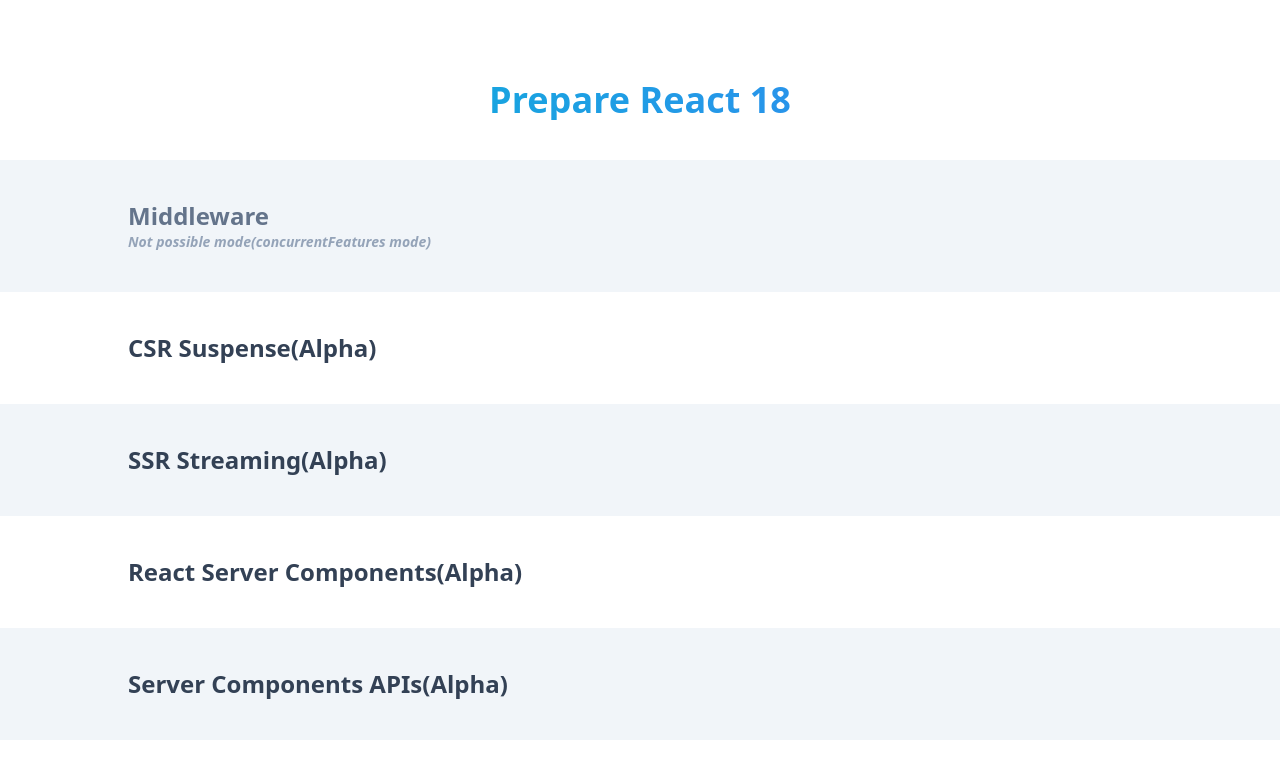
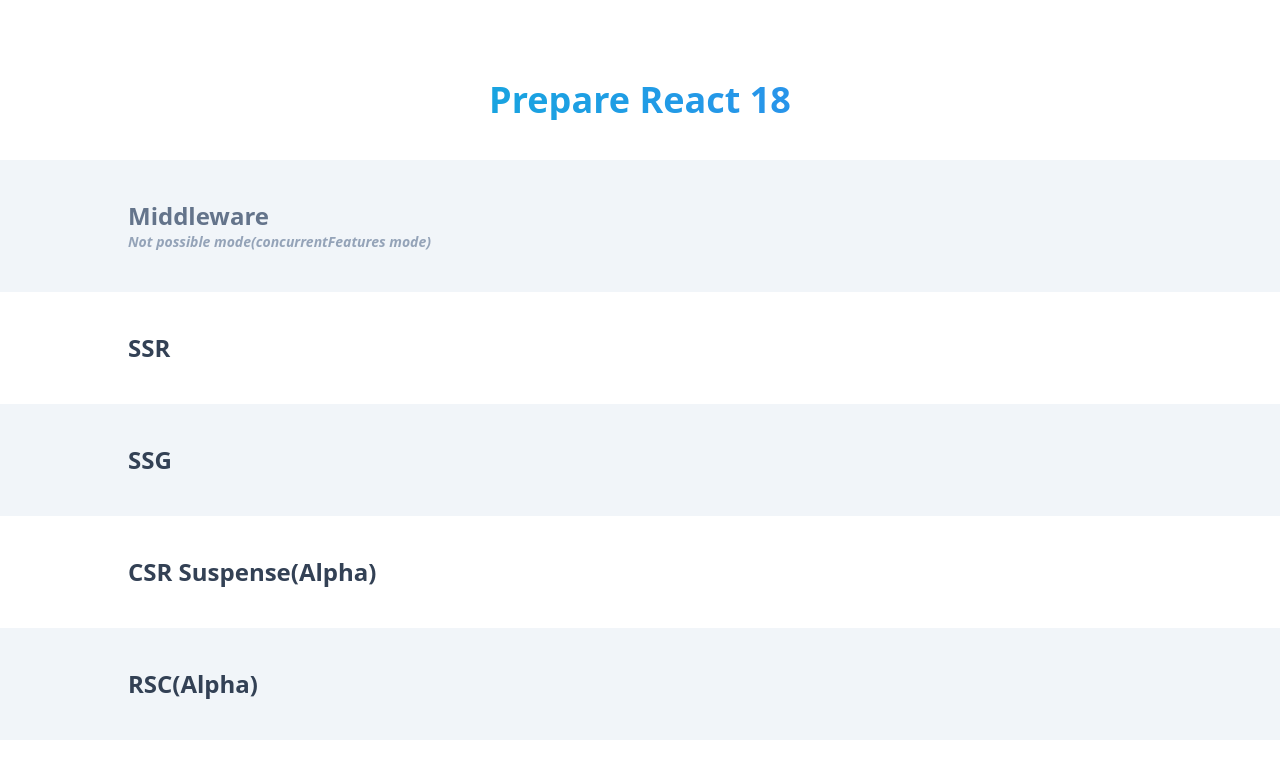
Before and after one commit to JHSeo-git/prepare-react18, a Next.js app: page / in a window 1280 px wide. Shown: the top 778 px of the page. Built offline with nearby package versions, Linux system fonts and the light colour scheme.

Commit message:
Fix home page

```diff
--- a/next.config.js
+++ b/next.config.js
@@ -4,7 +4,7 @@ const nextConfig = {
   swcMinify: true,
   experimental: {
     reactRoot: true,
-    // serverComponents: true,
+    serverComponents: true,
     runtime: 'edge',
   },
 };
--- a/src/pages/index.tsx
+++ b/src/pages/index.tsx
@@ -1,5 +1,7 @@
-import NextLink from 'next/link';
 import type { NextPage } from 'next';
+
+import LinkSection from '@/components/LinkSection.client';
+
 import config from '../../next.config';
 
 const Home: NextPage = () => {
@@ -12,63 +14,39 @@ const Home: NextPage = () => {
           </h1>
         </div>
       </section>
-      {/* <section className="p-10 bg-slate-100">
-        <div className="max-w-5xl mx-auto my-0">
-          <h2 className="text-2xl font-bold text-slate-700 hover:text-slate-800 active:text-slate-900">
-            <NextLink href="/user-agent" passHref>
-              <a>Middleware</a>
-            </NextLink>
-          </h2>
-        </div>
-      </section> */}
-      <section className="p-10 bg-slate-100">
-        <div className="max-w-5xl mx-auto my-0">
-          <h2 className="text-2xl font-bold text-slate-700 hover:text-slate-800 active:text-slate-900">
-            <NextLink href="/user-agent" passHref>
-              <a className={'pointer-events-none text-slate-500'}>Middleware</a>
-            </NextLink>
-            <p className="text-sm text-slate-400">
-              <em>Not possible mode(concurrentFeatures mode)</em>
-            </p>
-          </h2>
-        </div>
-      </section>
-      <section className="p-10">
-        <div className="max-w-5xl mx-auto my-0">
-          <h2 className="text-2xl font-bold text-slate-700 hover:text-slate-800 active:text-slate-900">
-            <a href="/csr" target="_blank" rel="noopener noreferrer">
-              CSR Suspense(Alpha)
-            </a>
-          </h2>
-        </div>
-      </section>
-      <section className="p-10 bg-slate-100">
-        <div className="max-w-5xl mx-auto my-0">
-          <h2 className="text-2xl font-bold text-slate-700 hover:text-slate-800 active:text-slate-900">
-            <a href="/ssr" target="_blank" rel="noopener noreferrer">
-              SSR Streaming(Alpha)
-            </a>
-          </h2>
-        </div>
-      </section>
-      <section className="p-10 ">
-        <div className="max-w-5xl mx-auto my-0">
-          <h2 className="text-2xl font-bold text-slate-700 hover:text-slate-800 active:text-slate-900">
-            <a href="/rsc" target="_blank" rel="noopener noreferrer">
-              React Server Components(Alpha)
-            </a>
-          </h2>
-        </div>
-      </section>
-      <section className="p-10 bg-slate-100">
-        <div className="max-w-5xl mx-auto my-0">
-          <h2 className="text-2xl font-bold text-slate-700 hover:text-slate-800 active:text-slate-900">
-            <a href="/sca" target="_blank" rel="noopener noreferrer">
-              Server Components APIs(Alpha)
-            </a>
-          </h2>
-        </div>
-      </section>
+      <LinkSection
+        odd
+        disabled
+        href="/user-agent"
+        title="Middleware"
+        description="Not possible mode(concurrentFeatures mode)"
+      />
+      <LinkSection
+        href="/ssr"
+        title="SSR"
+        target="_blank"
+        rel="noopener noreferrer"
+      />
+      <LinkSection
+        odd
+        href="/ssg"
+        title="SSG"
+        target="_blank"
+        rel="noopener noreferrer"
+      />
+      <LinkSection
+        href="/csr"
+        title="CSR Suspense(Alpha)"
+        target="_blank"
+        rel="noopener noreferrer"
+      />
+      <LinkSection
+        odd
+        href="/rsc"
+        title="RSC(Alpha)"
+        target="_blank"
+        rel="noopener noreferrer"
+      />
     </div>
   );
 };
```
